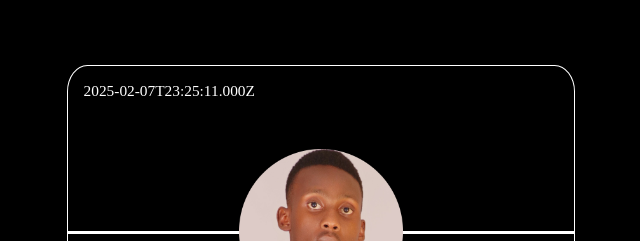
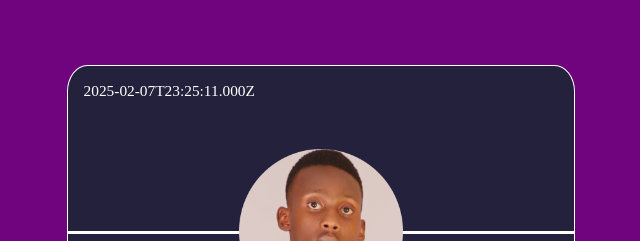
Before and after one commit to charlesigboanugo/charlescard, a plain HTML site: page index.html in a window 1280 px wide. Shown: the top 241 px of the page, without its empty margins (319-959 px from the left). Drawn offline with Linux system fonts and the light colour scheme.

Commit message:
add colors

```diff
--- a/assests/styles/mystyles.css
+++ b/assests/styles/mystyles.css
@@ -4,7 +4,7 @@ html{
 body{
     text-align: center;
     color: #fff;
-    background-color: #000;
+    background-color: #6f047e;
     font-size:1.2vw;
 }
 @media (max-width: 768px){
@@ -20,6 +20,7 @@ body{
     align-items: center;
 }
 .container > div{
+    background-color: #24213c;
     height: 85%;
     width: 40%;
     border: solid 1px;
```
